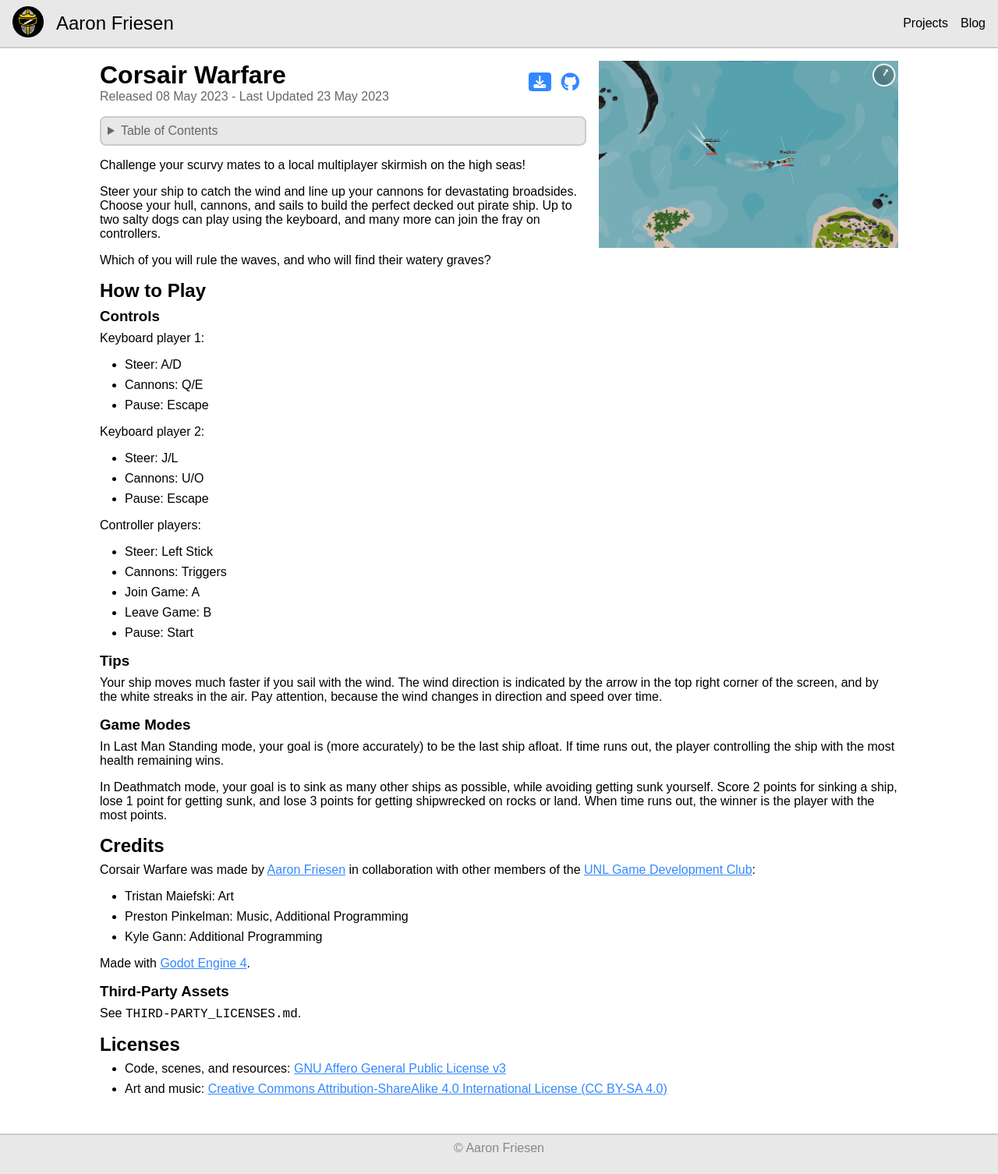
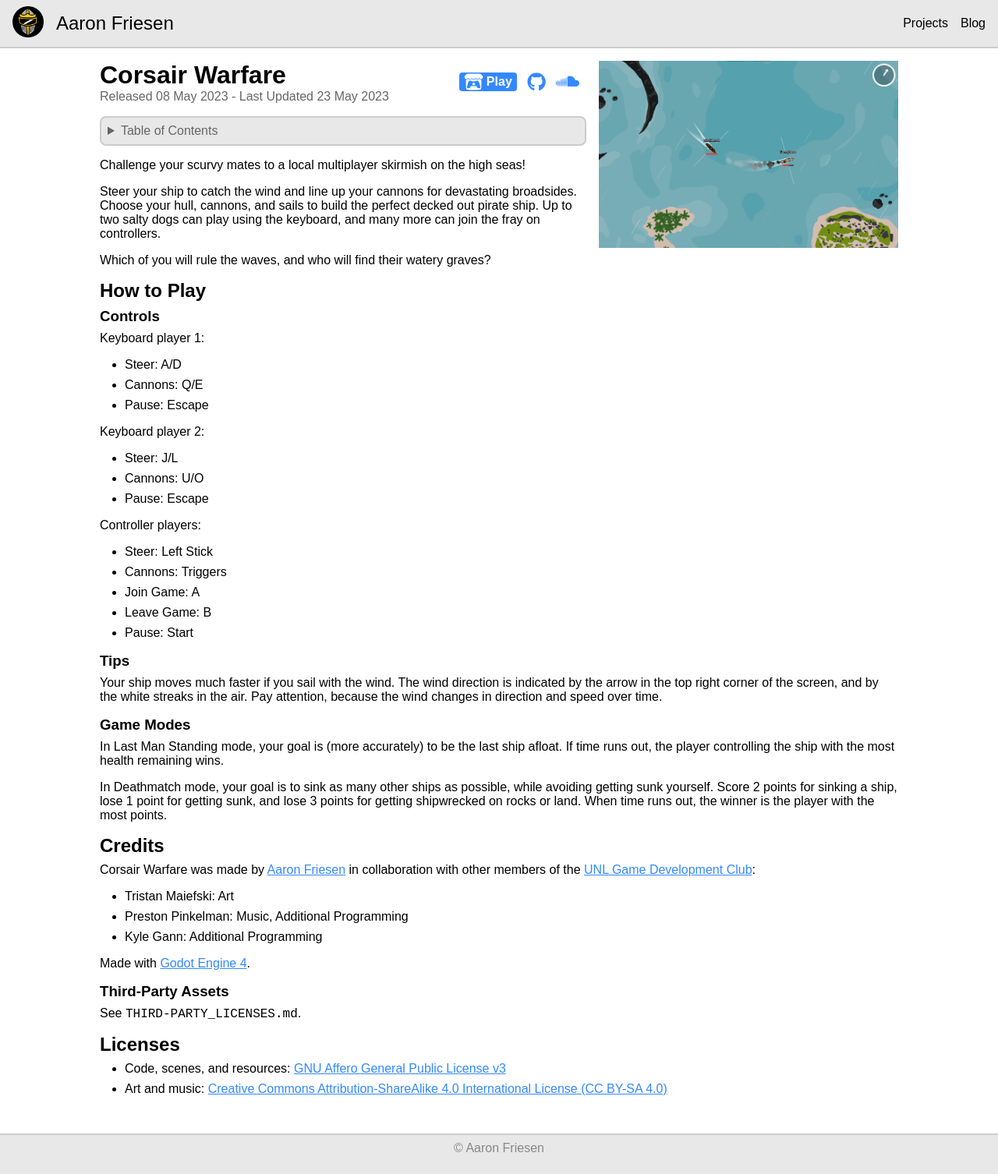
Before and after one commit to friedev/website, a Jekyll site: the page built from _projects/corsair-warfare.html, in a window 1280 px wide. Shown: the whole page at 78% size. Built offline with Jekyll 4.4.1, drawn with Linux system fonts in a browser that asks for light colours; the table of contents is made by our own code.

Commit message:
Add itch links, always make first icon a button

```diff
--- a/_includes/icons.html
+++ b/_includes/icons.html
@@ -1,32 +1,37 @@
 <p class="icons">
 	{% if include.download %}
-	<a class="button" href="{{ include.download }}" title="Download"
+	<a href="{{ include.download }}" title="Download"
 		><i class="fa-solid fa-download"></i
-	></a>
+	><span>&nbsp;Download</span></a>
+	&nbsp; {% endif %}
+	{% if include.itch %}
+	<a href="{{ include.itch }}" title="itch.io"
+		><i class="fa-brands fa-itch-io fa-xl"></i
+	><span>&nbsp;{% if include.web %}Play{% else %}Download{% endif %}</span></a>
 	&nbsp; {% endif %}
 	{% if include.pypi %}
 	<a id="pypi" href="https://pypi.org/project/{{ include.pypi }}" title="PyPI"
 		><i class="fa-brands fa-python fa-xl"></i
-	></a>
+	><span>&nbsp; Install</span></a>
 	&nbsp; {% endif %}
 	{% if include.github %}
 	<a id="git" href="https://github.com/{{ include.github }}" title="GitHub"
 		><i class="fa-brands fa-github fa-xl"></i
-	></a>
+	><span>&nbsp; Clone</span></a>
 	&nbsp; {% endif %}
 	{% if include.git %}
 	<a id="git" href="{{ include.git }}" title="Git"
 		><i class="fa-brands fa-git-alt fa-xl"></i
-	></a>
+	><span>&nbsp; Clone</span></a>
 	&nbsp; {% endif %}
 	{% if include.soundcloud %}
 	<a id="git" href="{{ include.soundcloud }}" title="SoundCloud"
 		><i class="fa-brands fa-soundcloud fa-xl"></i
-	></a>
+	><span>&nbsp; Listen</span></a>
 	&nbsp; {% endif %}
 	{% if include.soundtrack %}
 	<a id="git" href="{{ include.soundtrack }}" title="Soundtrack"
 		><i class="fa-solid fa-music fa-xl"></i
-	></a>
+	><span>&nbsp; Listen</span></a>
 	&nbsp; {% endif %}
 </p>
--- a/_includes/project-index.html
+++ b/_includes/project-index.html
@@ -19,11 +19,13 @@
 				</div>
 				{% include icons.html
 				download=project.download
+				itch=project.itch
 				pypi=project.pypi
 				github=project.github
 				git=project.git
 				soundcloud=project.soundcloud
 				soundtrack=project.soundtrack
+				web=project.web
 				%}
 			</div>
 		</div>
--- a/_layouts/project.html
+++ b/_layouts/project.html
@@ -21,11 +21,13 @@ layout: page
 	</div>
 	{% include icons.html
 	download=page.download
+	itch=page.itch
 	pypi=page.pypi
 	github=page.github
 	git=page.git
 	soundcloud=page.soundcloud
 	soundtrack=page.soundtrack
+	web=page.web
 	%}
 </div>
 {% if page.toc %}
--- a/_projects/corsair-warfare.html
+++ b/_projects/corsair-warfare.html
@@ -3,8 +3,10 @@ title: Corsair Warfare
 date: 2023-05-08
 updated: 2023-05-23
 type: game
+itch: https://friedev.itch.io/corsair-warfare?password=corsair-warfare
 github: friedev/corsair-warfare
-download: https://github.com/friedev/corsair-warfare/releases/latest
+soundcloud: https://soundcloud.com/firebit-191965269/through-navys-heart
+web: true
 logo: true
 toc: true
 tagline: |
--- a/_projects/minieval.html
+++ b/_projects/minieval.html
@@ -4,8 +4,9 @@ date: 2021-04-24
 updated: 2024-11-25
 type: game
 github: friedev/minieval
-download: https://github.com/friedev/minieval/releases/latest
+itch: https://friedev.itch.io/minieval?password=minieval
 soundcloud: https://soundcloud.com/friedev/sets/minieval
+web: true
 logo: true
 tagline: |
   Tiny medieval city builder
--- a/_projects/unknowable.html
+++ b/_projects/unknowable.html
@@ -3,8 +3,9 @@ title: Unknowable
 date: 2022-11-13
 updated: 2024-11-25
 type: game
+itch: https://friedev.itch.io/unknowable?password=unknowable
 github: friedev/unknowable
-download: https://github.com/friedev/unknowable/releases/latest
+web: true
 logo: true
 tagline: |
   Manage your cult while avoiding the prying eyes of the Watch
--- a/style.css
+++ b/style.css
@@ -104,7 +104,8 @@ a:hover {
 	color: #5af;
 }
 
-a.button {
+a.button,
+.icons a:first-of-type {
 	color: #000;
 	background-color: #38f;
 	padding: 0.2rem 0.4rem;
@@ -114,9 +115,18 @@ a.button {
 	font-weight: bold;
 }
 
-a.button:hover {
+a.button:hover,
+.icons a:first-of-type:hover {
 	background-color: #5af;
 	color: #000;
+}
+
+.icons a span {
+	display: none;
+}
+
+.icons a:first-of-type span {
+	display: unset;
 }
 
 img.site-icon {
@@ -300,7 +310,8 @@ blockquote {
 	border-radius: 0.5rem 0 0 0.5rem;
 }
 
-a.button {
+a.button,
+.icons a:first-of-type {
 	border-radius: 0.25rem;
 }
 
@@ -470,7 +481,8 @@ footer {
 	}
 
 	a.button,
-	a.button:hover {
+	a.button:hover,
+	.icons a:first-of-type {
 		color: #fff;
 	}
 
```
